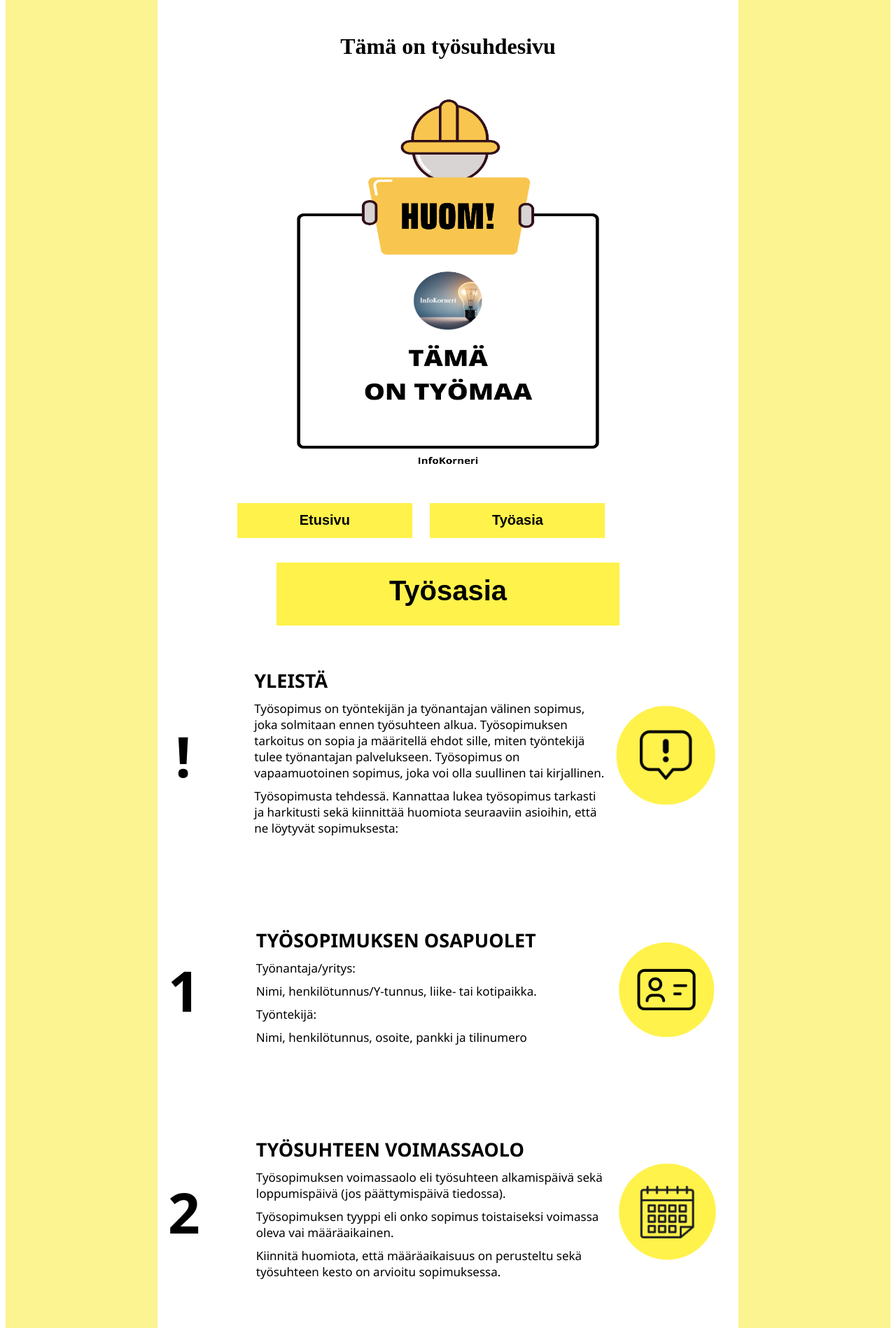
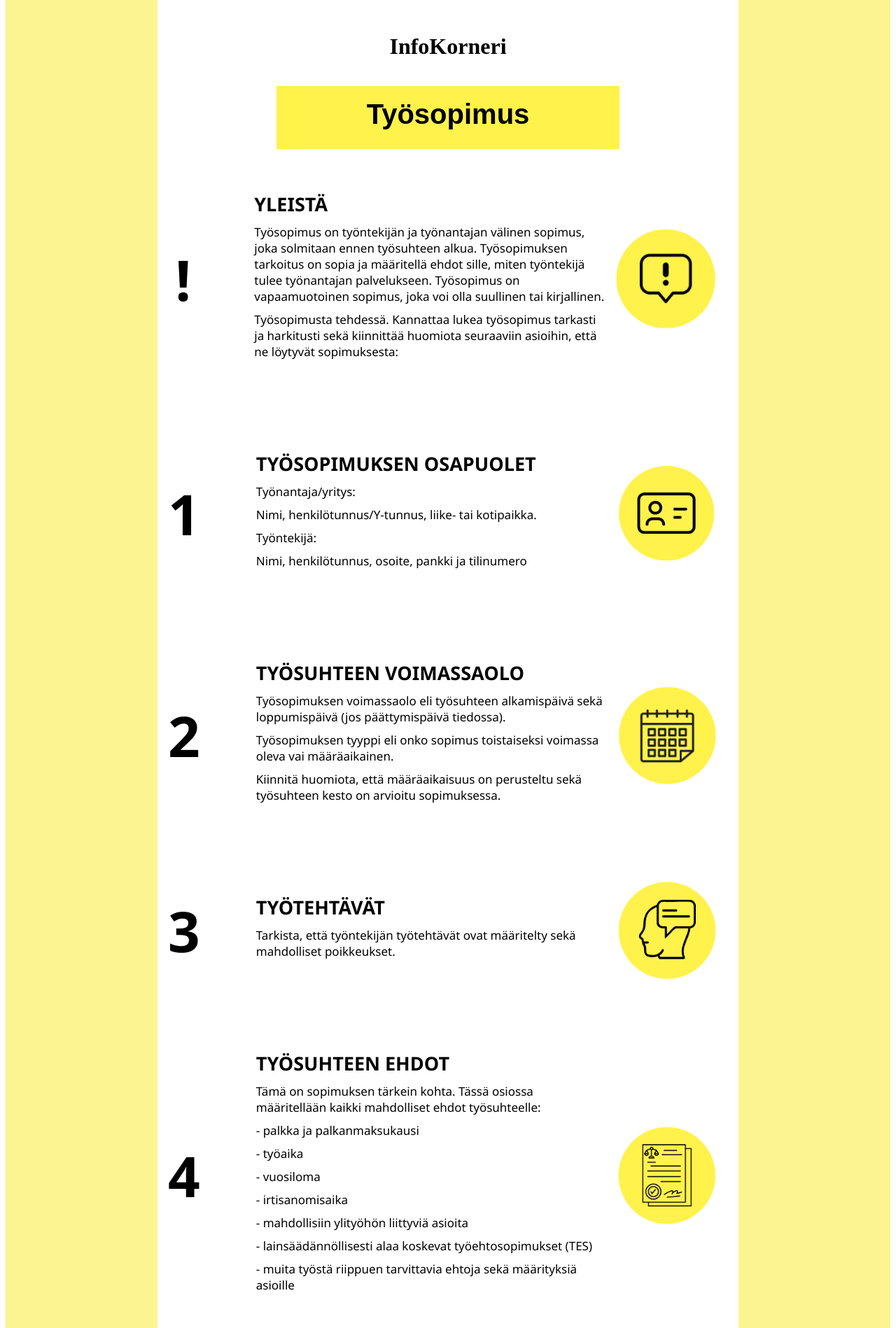
Before and after one commit to opadevelopment/DjangoWebsite, a Django app: page /tyoasia/ in a window 1280 px wide. Shown: the part 104-2002 px from the top of the page at 70% size. Run offline with Django 4.2, Linux system fonts and the light colour scheme.

Commit message:
Korjattu asettelua

```diff
--- a/website/templates/tyoasia.html
+++ b/website/templates/tyoasia.html
@@ -8,17 +8,17 @@
     <title> Työsuhdesivu</title>
 </head>
 <body class="info-row">
-    <h1>Tämä on työsuhdesivu</h1>
-    <div class="container">
+    <h1>InfoKorneri</h1>
+    <!-- <div class="container">
         <img src="{% static 'kesken.png' %}"
         width="500"
-        height="600" />
+        height="600" /> -->
 
 
 <link rel="stylesheet" type="text/css" href="{% static 'style.css' %}">
 
 
-<div class="button-container">
+<!-- <div class="button-container">
   <button class="button" onclick="window.location.href='http://127.0.0.1:8000/';">
     <span class="button-bg"></span>
     <span class="button-text">Etusivu</span>
@@ -27,12 +27,12 @@
     <span class="button-text">Työasia</span>
   </button>
   </button>
-</div>
+</div> -->
 
 
 <div style="margin: 3vw;"></div>
 <div class="otsikko"id="container1">
-    <h1>Työsasia</h1>
+    <h1>Työsopimus</h1>
   </div>
 
 
```
